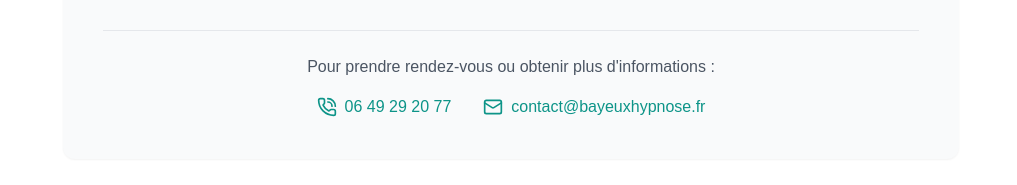
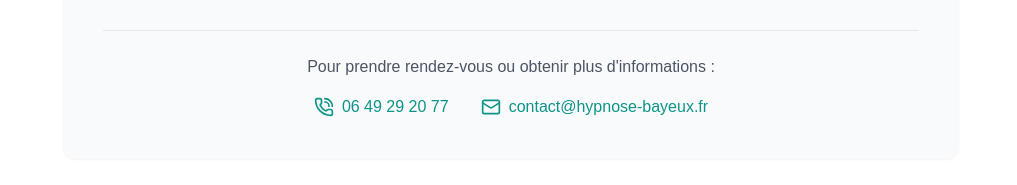
Before and after one commit to SachaG3/hypnose-bayeux, a Next.js app: page / in a window 1280 px wide. Shown: the part 1391-1576 px from the top of the page, without its empty margins (129-1146 px from the left). Built offline with nearby package versions, Linux system fonts and the light colour scheme; what @heroui/react would draw is missing.

Commit message:
change domain

```diff
--- a/src/app/api/send-email/route.ts
+++ b/src/app/api/send-email/route.ts
@@ -57,7 +57,7 @@ export async function POST(request: Request) {
     // Formatter l'email
     try {
       const { data, error } = await resend.emails.send({
-        from: 'Contact <contact@bayeuxhypnose.fr>',
+        from: 'Contact <contact@hypnose-bayeux.fr>',
         to: ['drguignard@gmail.com','nadege.antik@wanadoo.fr','sacha.guignard03@gmail.com'], // Remplacez par votre adresse email réelle
         subject: `Nouveau message de ${name}`,
         replyTo: email,
--- a/src/app/confidentialite/page.tsx
+++ b/src/app/confidentialite/page.tsx
@@ -41,7 +41,7 @@ export default function ConfidentialitePage() {
               <h2 className="text-3xl font-serif text-teal-700 mb-8">Introduction</h2>
 
               <p className="text-gray-700 mb-6">
-                Nadège GUIGNARD, exploitant le site bayeuxhypnose.fr, accorde une importance particulière à la protection
+                Nadège GUIGNARD, exploitant le site hypnose-bayeux.fr, accorde une importance particulière à la protection
                 de vos données personnelles. Cette politique de confidentialité vous informe sur la façon dont vos données sont
                 collectées, utilisées et protégées conformément au Règlement Général sur la Protection des Données (RGPD).
               </p>
@@ -151,14 +151,14 @@ export default function ConfidentialitePage() {
               </ul>
 
               <p className="text-gray-700 mb-6">
-                Pour exercer ces droits, vous pouvez m&apos;adresser votre demande par email à <a href="mailto:contact@bayeuxhypnose.fr" className="text-teal-600 hover:text-teal-800">contact@bayeuxhypnose.fr</a> ou
+                Pour exercer ces droits, vous pouvez m&apos;adresser votre demande par email à <a href="mailto:contact@hypnose-bayeux.fr" className="text-teal-600 hover:text-teal-800">contact@hypnose-bayeux.fr</a> ou
                 par courrier à l&apos;adresse du cabinet.
               </p>
 
               <h2 className="text-3xl font-serif text-teal-700 mt-12 mb-6">Cookies</h2>
 
               <p className="text-gray-700 mb-6">
-                Le site bayeuxhypnose.fr utilise des cookies techniques strictement nécessaires au fonctionnement du site.
+                Le site hypnose-bayeux.fr utilise des cookies techniques strictement nécessaires au fonctionnement du site.
                 Aucun cookie publicitaire ou de traçage n&apos;est utilisé. Vous pouvez paramétrer votre navigateur pour
                 refuser les cookies, mais cela pourrait affecter certaines fonctionnalités du site.
               </p>
@@ -177,7 +177,7 @@ export default function ConfidentialitePage() {
               </p>
 
               <ul className="list-disc pl-6 space-y-2 text-gray-700 mb-6">
-                <li>Par email : <a href="mailto:contact@bayeuxhypnose.fr" className="text-teal-600 hover:text-teal-800">contact@bayeuxhypnose.fr</a></li>
+                <li>Par email : <a href="mailto:contact@hypnose-bayeux.fr" className="text-teal-600 hover:text-teal-800">contact@hypnose-bayeux.fr</a></li>
                 <li>Par téléphone : <a href="tel:0649292077" className="text-teal-600 hover:text-teal-800">06 49 29 20 77</a></li>
                 <li>Par courrier : Cabinet d&apos;Hypnothérapie, LA FOSSE BUHOT, 14400 MAISONS</li>
               </ul>
--- a/src/app/contact/ContactFormClient.tsx
+++ b/src/app/contact/ContactFormClient.tsx
@@ -102,13 +102,13 @@ export default function ContactFormClient() {
         "@type": "ContactPage",
         "description": "Contactez Nadège GUIGNARD, hypnothérapeute à Bayeux, pour prendre rendez-vous ou obtenir des informations sur les séances d'hypnose.",
         "name": "Contact - Hypnose Bayeux",
-        "url": "https://www.bayeuxhypnose.fr/contact",
+        "url": "https://www.hypnose-bayeux.fr/contact",
         "mainEntity": {
           "@type": "HealthAndBeautyBusiness",
           "name": "Cabinet d'Hypnose Bayeux - Nadège GUIGNARD",
           "telephone": "+33649292077",
-          "email": "contact@bayeuxhypnose.fr",
-          "image": "https://www.bayeuxhypnose.fr/nadegeGuignard.webp",
+          "email": "contact@hypnose-bayeux.fr",
+          "image": "https://www.hypnose-bayeux.fr/nadegeGuignard.webp",
           "priceRange": "€€",
           "address": {
             "@type": "PostalAddress",
@@ -180,8 +180,8 @@ export default function ContactFormClient() {
                     </div>
                     <div>
                       <h3 className="text-xl font-semibold text-gray-800 mb-2">Email</h3>
-                      <a href="mailto:contact@bayeuxhypnose.fr" className="text-gray-700 hover:text-teal-700 transition-colors duration-300" itemProp="email">
-                        contact@bayeuxhypnose.fr
+                      <a href="mailto:contact@hypnose-bayeux.fr" className="text-gray-700 hover:text-teal-700 transition-colors duration-300" itemProp="email">
+                        contact@hypnose-bayeux.fr
                       </a>
                     </div>
                   </div>
--- a/src/app/mentions-legales/page.tsx
+++ b/src/app/mentions-legales/page.tsx
@@ -41,7 +41,7 @@ export default function MentionsLegalesPage() {
               <h2 className="text-3xl font-serif text-teal-700 mb-8">Éditeur du site</h2>
 
               <p className="text-gray-700 mb-6">
-                Le site bayeuxhypnose.fr est édité par :
+                Le site hypnose-bayeux.fr est édité par :
               </p>
 
               <div className="bg-gray-50 p-6 rounded-xl mb-8">
@@ -58,7 +58,7 @@ export default function MentionsLegalesPage() {
                   <strong>Téléphone :</strong> <a href="tel:0649292077" className="text-teal-600 hover:text-teal-800">06 49 29 20 77</a>
                 </p>
                 <p className="text-gray-700 mb-2">
-                  <strong>Email :</strong> <a href="mailto:contact@bayeuxhypnose.fr" className="text-teal-600 hover:text-teal-800">contact@bayeuxhypnose.fr</a>
+                  <strong>Email :</strong> <a href="mailto:contact@hypnose-bayeux.fr" className="text-teal-600 hover:text-teal-800">contact@hypnose-bayeux.fr</a>
                 </p>
                 <p className="text-gray-700 mb-2">
                   <strong>SIRET :</strong> 39784234500043
@@ -68,7 +68,7 @@ export default function MentionsLegalesPage() {
               <h2 className="text-3xl font-serif text-teal-700 mt-12 mb-6">Hébergeur du site</h2>
 
               <p className="text-gray-700 mb-6">
-                Le site bayeuxhypnose.fr est hébergé par :
+                Le site hypnose-bayeux.fr est hébergé par :
               </p>
 
               <div className="bg-gray-50 p-6 rounded-xl mb-8">
@@ -89,7 +89,7 @@ export default function MentionsLegalesPage() {
               <h2 className="text-3xl font-serif text-teal-700 mt-12 mb-6">Propriété intellectuelle</h2>
 
               <p className="text-gray-700 mb-6">
-                L&apos;ensemble du contenu du site bayeuxhypnose.fr (textes, images, vidéos, logos, etc.) est protégé par
+                L&apos;ensemble du contenu du site hypnose-bayeux.fr (textes, images, vidéos, logos, etc.) est protégé par
                 le droit d&apos;auteur. Toute reproduction, représentation, modification, publication, transmission, ou plus
                 généralement toute exploitation non autorisée du site ou de ses contenus, par quelque procédé que ce soit,
                 est strictement interdite et constitue une contrefaçon sanctionnée par le Code de la propriété intellectuelle.
@@ -112,7 +112,7 @@ export default function MentionsLegalesPage() {
               <h2 className="text-3xl font-serif text-teal-700 mt-12 mb-6">Liens hypertextes</h2>
 
               <p className="text-gray-700 mb-6">
-                Le site bayeuxhypnose.fr peut contenir des liens hypertextes vers d&apos;autres sites internet ou d&apos;autres
+                Le site hypnose-bayeux.fr peut contenir des liens hypertextes vers d&apos;autres sites internet ou d&apos;autres
                 ressources disponibles sur internet. L&apos;éditeur ne dispose d&apos;aucun moyen pour contrôler les sites en
                 connexion avec son site. L&apos;éditeur ne répond pas de la disponibilité de tels sites et sources externes,
                 ni ne la garantit. Il ne peut être tenu pour responsable de tout dommage, de quelque nature que ce soit,
--- a/src/app/page.tsx
+++ b/src/app/page.tsx
@@ -24,10 +24,10 @@ export default function HomePage() {
           __html: JSON.stringify({
             "@context": "https://schema.org",
             "@type": "LocalBusiness",
-            "@id": "https://www.bayeuxhypnose.fr/#business",
+            "@id": "https://www.hypnose-bayeux.fr/#business",
             "name": "Cabinet d'Hypnothérapie Bayeux",
-            "image": "https://www.bayeuxhypnose.fr/og-image.jpg",
-            "url": "https://www.bayeuxhypnose.fr",
+            "image": "https://www.hypnose-bayeux.fr/og-image.jpg",
+            "url": "https://www.hypnose-bayeux.fr",
             "telephone": "+33649292077",
             "priceRange": "€€",
             "description": "Cabinet d'hypnothérapie à Bayeux spécialisé dans l'arrêt du tabac, la gestion du stress et l'amincissement. Hypnothérapeute certifiée.",
@@ -123,9 +123,9 @@ export default function HomePage() {
             "@context": "https://schema.org",
             "@type": "HealthAndBeautyBusiness",
             "name": "Hypnose Bayeux",
-            "image": "https://www.bayeuxhypnose.fr/og-image.jpg",
-            "@id": "https://www.bayeuxhypnose.fr",
-            "url": "https://www.bayeuxhypnose.fr",
+            "image": "https://www.hypnose-bayeux.fr/og-image.jpg",
+            "@id": "https://www.hypnose-bayeux.fr",
+            "url": "https://www.hypnose-bayeux.fr",
             "telephone": "+33649292077",
             "priceRange": "€€",
             "address": {
@@ -162,7 +162,7 @@ export default function HomePage() {
               "@type": "Person",
               "name": "Nadège GUIGNARD",
               "jobTitle": "Hypnothérapeute",
-              "image": "https://www.bayeuxhypnose.fr/nadegeGuignard.webp",
+              "image": "https://www.hypnose-bayeux.fr/nadegeGuignard.webp",
               "description": "Hypnothérapeute certifiée spécialisée dans l'accompagnement des personnes souhaitant se libérer de leurs blocages"
             }
           })
@@ -258,9 +258,9 @@ export default function HomePage() {
                   <PhoneCall className="w-5 h-5 mr-2" />
                   <span>06 49 29 20 77</span>
                 </a>
-                <a href="mailto:contact@bayeuxhypnose.fr" className="flex items-center text-teal-600 hover:text-teal-800 transition-colors duration-300">
+                <a href="mailto:contact@hypnose-bayeux.fr" className="flex items-center text-teal-600 hover:text-teal-800 transition-colors duration-300">
                   <Mail className="w-5 h-5 mr-2" />
-                  <span>contact@bayeuxhypnose.fr</span>
+                  <span>contact@hypnose-bayeux.fr</span>
                 </a>
               </div>
             </div>
--- a/src/components/Footer.tsx
+++ b/src/components/Footer.tsx
@@ -28,9 +28,9 @@ export default function Footer() {
                 <span>06 49 29 20 77</span>
               </a>
 
-              <a href="mailto:contact@bayeuxhypnose.fr" className="flex items-center hover:text-teal-700 transition-colors duration-300">
+              <a href="mailto:contact@hypnose-bayeux.fr" className="flex items-center hover:text-teal-700 transition-colors duration-300">
                 <Mail className="w-5 h-5 text-teal-600 mr-3 shrink-0" />
-                <span>contact@bayeuxhypnose.fr</span>
+                <span>contact@hypnose-bayeux.fr</span>
               </a>
             </div>
           </div>
```
Also changed, not shown: src/app/metadata.tsx (+14 -14 lines), public/robots.txt, 1 other file (tests, documents, lock files or other folders).
